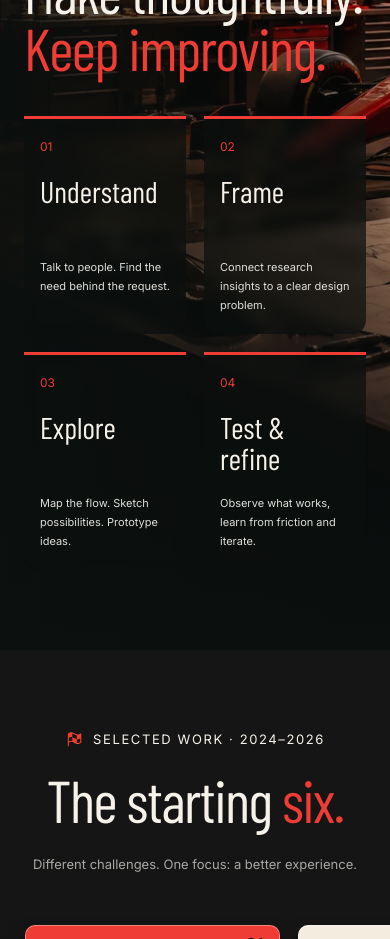
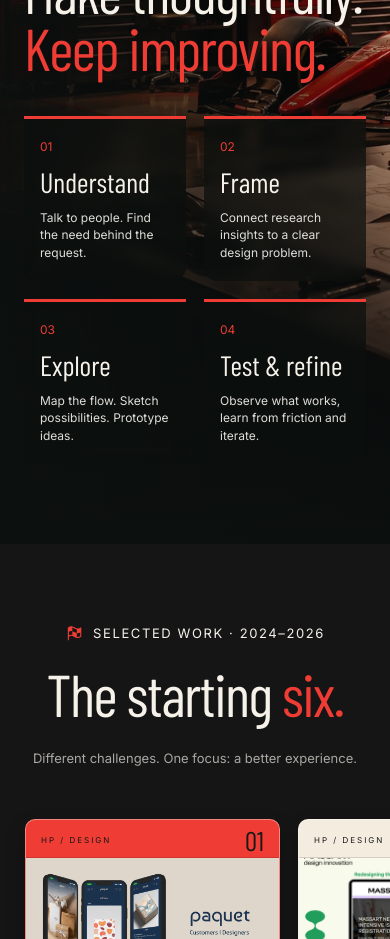
Before and after one commit to hiyaapatell/hiyapatel.portfolio, a React (Vite) app in the folder source-code/: page / in a window 390 px wide. Shown: the part 3240-4179 px from the top of the page. Built offline with nearby package versions, Linux system fonts and the light colour scheme.

Commit message:
Shorten and equalize process cards

```diff
--- /dev/null
+++ b/source-code/public/process-short.css
@@ -0,0 +1,18 @@
+/* Short, equal-height process cards — compact like the reference. */
+#process .process-steps{align-items:stretch}
+#process .process-steps .process-card{
+  min-height:260px;
+  height:260px;
+  padding:20px 24px 22px;
+  overflow:visible;
+}
+#process .process-card>span{margin:0 0 14px}
+#process .process-card h3{min-height:2.05em;font-size:clamp(28px,2.55vw,38px);line-height:1.03}
+#process .process-card p{margin-top:12px;font-size:12px;line-height:1.45}
+@media(max-width:900px){
+  #process .process-steps .process-card{height:auto;min-height:250px}
+}
+@media(max-width:560px){
+  #process .process-steps .process-card{height:auto;min-height:0;padding:20px 16px}
+  #process .process-card h3{min-height:0}
+}
--- a/source-code/src/styles.css
+++ b/source-code/src/styles.css
@@ -229,3 +229,23 @@
 #story .mini-stickers .sticker strong{font-size:clamp(22px,2.35vw,30px);line-height:1.08}
 #story .mini-stickers .sticker span{font-size:clamp(11px,1.15vw,15px);margin-top:14px}
 @media(max-width:760px){#story .mini-stickers{height:auto;width:100%;margin-top:26px}#story .mini-stickers .sticker{width:min(100%,360px);min-height:0;padding:20px}#story .mini-stickers .sticker strong{font-size:26px}}
+
+
+/* Short, equal-height process cards — compact like the reference. */
+#process .process-steps{align-items:stretch}
+#process .process-steps .process-card{
+  min-height:260px;
+  height:260px;
+  padding:20px 24px 22px;
+  overflow:visible;
+}
+#process .process-card>span{margin:0 0 14px}
+#process .process-card h3{min-height:2.05em;font-size:clamp(28px,2.55vw,38px);line-height:1.03}
+#process .process-card p{margin-top:12px;font-size:12px;line-height:1.45}
+@media(max-width:900px){
+  #process .process-steps .process-card{height:auto;min-height:250px}
+}
+@media(max-width:560px){
+  #process .process-steps .process-card{height:auto;min-height:0;padding:20px 16px}
+  #process .process-card h3{min-height:0}
+}
```
Also changed, not shown: source-code/index.html (+1 -1 lines), 2 other files (tests, documents, lock files or other folders).
